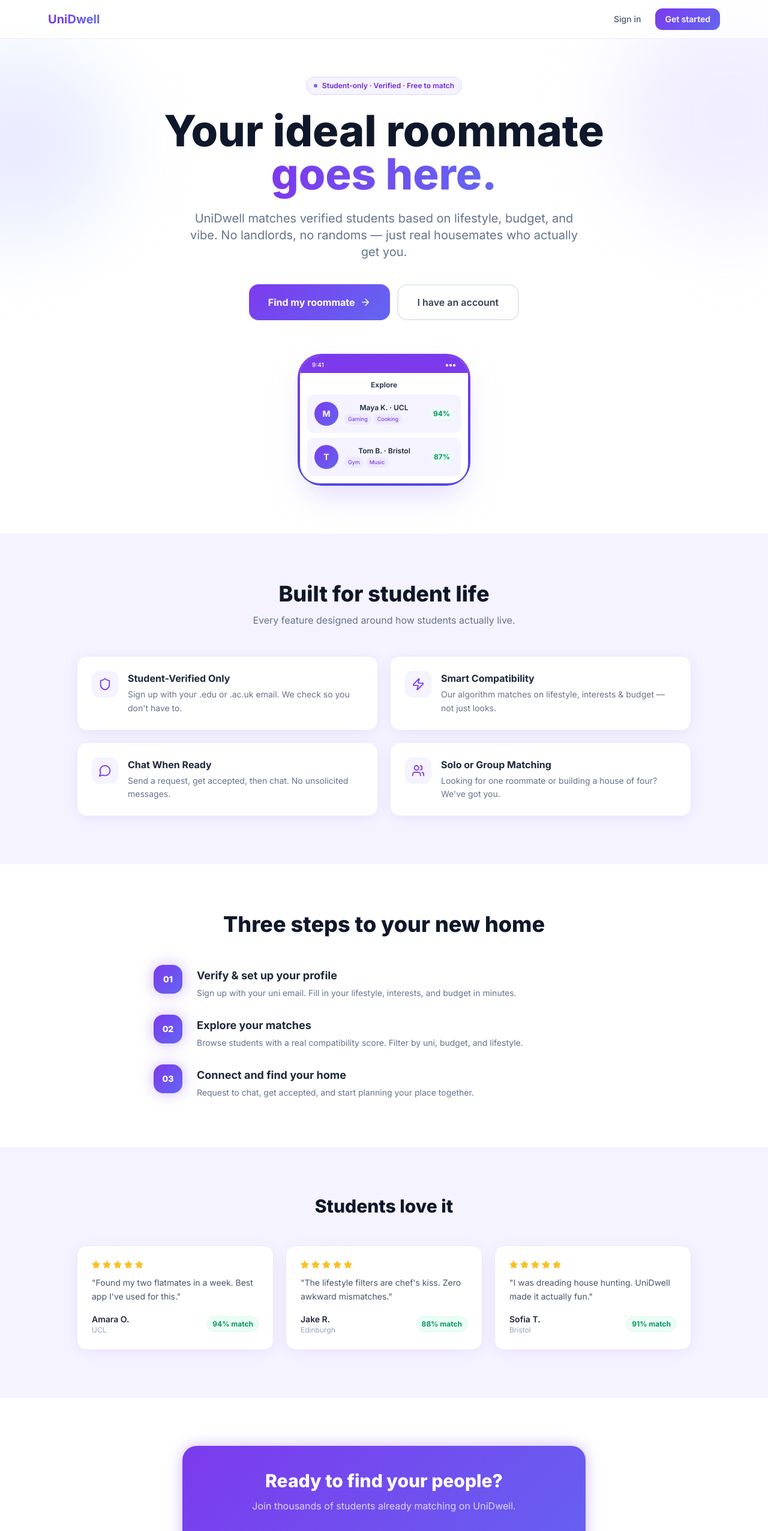
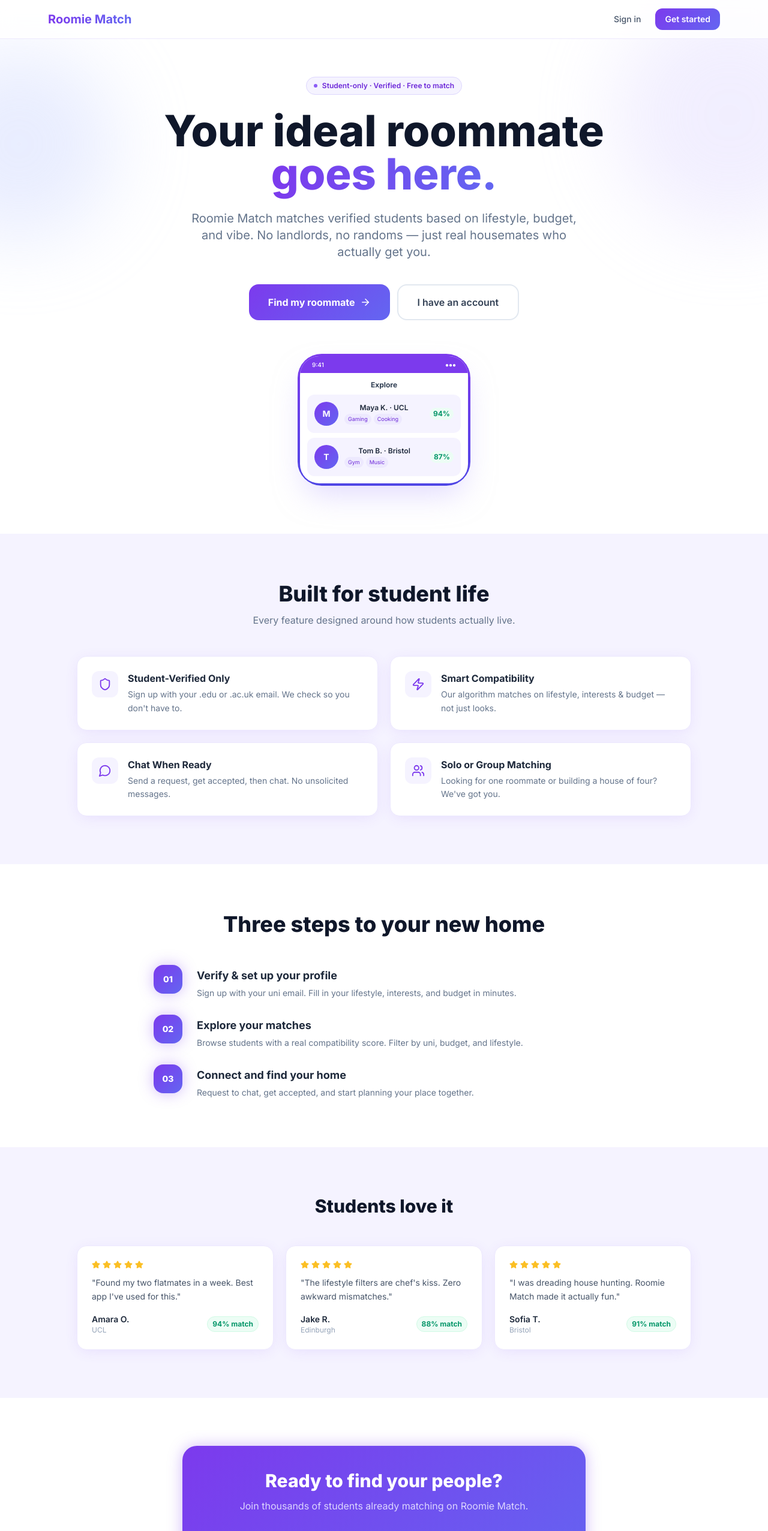
Before and after one commit to Itzjustacoder/unidwell, a Next.js app: page / in a window 1280 px wide. Shown: the top 2553 px of the page at 60% size. Built offline with nearby package versions, Linux system fonts and the light colour scheme.

Commit message:
rebrand UniDwell to Roomie Match

```diff
--- a/src/app/(auth)/login/page.tsx
+++ b/src/app/(auth)/login/page.tsx
@@ -29,7 +29,7 @@ export default function LoginPage() {
     if (loginError) {
       setError(
         loginError.message === 'Email not confirmed'
-          ? 'Please confirm your email first — check your inbox for a link from UniDwell.'
+          ? 'Please confirm your email first — check your inbox for a link from Roomie Match.'
           : loginError.message
       )
     } else {
@@ -40,7 +40,7 @@ export default function LoginPage() {
   return (
     <div className="min-h-screen bg-brand-50 flex flex-col items-center justify-center p-4">
       <Link href="/" className="text-2xl font-extrabold gradient-text mb-8">
-        UniDwell
+        Roomie Match
       </Link>
 
       <div className="w-full max-w-sm bg-white rounded-3xl shadow-card-lg p-8">
--- a/src/app/(auth)/signup/page.tsx
+++ b/src/app/(auth)/signup/page.tsx
@@ -67,7 +67,7 @@ export default function SignupPage() {
     <div className="min-h-screen bg-brand-50 flex flex-col items-center justify-center p-4">
       {/* Logo */}
       <Link href="/" className="text-2xl font-extrabold gradient-text mb-8">
-        UniDwell
+        Roomie Match
       </Link>
 
       <div className="w-full max-w-sm bg-white rounded-3xl shadow-card-lg p-8">
--- a/src/app/layout.tsx
+++ b/src/app/layout.tsx
@@ -2,7 +2,7 @@ import type { Metadata, Viewport } from 'next'
 import './globals.css'
 
 export const metadata: Metadata = {
-  title: 'UniDwell — Find Your Perfect Student Roommate',
+  title: 'Roomie Match — Find Your Perfect Student Roommate',
   description: 'Student-only roommate matching. Verified university students, real compatibility scores, zero awkwardness.',
   keywords: ['student housing', 'roommate matching', 'university accommodation'],
 }
--- a/src/app/page.tsx
+++ b/src/app/page.tsx
@@ -27,7 +27,7 @@ const features = [
 const testimonials = [
   { name: 'Amara O.', uni: 'UCL', text: 'Found my two flatmates in a week. Best app I\'ve used for this.', score: 94 },
   { name: 'Jake R.', uni: 'Edinburgh', text: 'The lifestyle filters are chef\'s kiss. Zero awkward mismatches.', score: 88 },
-  { name: 'Sofia T.', uni: 'Bristol', text: 'I was dreading house hunting. UniDwell made it actually fun.', score: 91 },
+  { name: 'Sofia T.', uni: 'Bristol', text: 'I was dreading house hunting. Roomie Match made it actually fun.', score: 91 },
 ]
 
 export default function LandingPage() {
@@ -37,7 +37,7 @@ export default function LandingPage() {
       {/* NAV */}
       <nav className="fixed top-0 inset-x-0 z-50 bg-white/80 backdrop-blur-md border-b border-brand-100">
         <div className="max-w-6xl mx-auto px-4 h-16 flex items-center justify-between">
-          <span className="text-xl font-bold gradient-text">UniDwell</span>
+          <span className="text-xl font-bold gradient-text">Roomie Match</span>
           <div className="flex items-center gap-3">
             <Link href="/login"
               className="text-sm font-medium text-slate-600 hover:text-brand-600 transition-colors px-3 py-1.5">
@@ -69,7 +69,7 @@ export default function LandingPage() {
           </h1>
 
           <p className="text-lg sm:text-xl text-slate-500 max-w-2xl mx-auto mb-10 leading-relaxed">
-            UniDwell matches verified students based on lifestyle, budget, and vibe.
+            Roomie Match matches verified students based on lifestyle, budget, and vibe.
             No landlords, no randoms — just real housemates who actually get you.
           </p>
 
@@ -212,7 +212,7 @@ export default function LandingPage() {
               Ready to find your people?
             </h2>
             <p className="text-brand-200 mb-8">
-              Join thousands of students already matching on UniDwell.
+              Join thousands of students already matching on Roomie Match.
             </p>
             <div className="flex flex-col sm:flex-row gap-3 justify-center">
               <Link href="/signup"
@@ -235,7 +235,7 @@ export default function LandingPage() {
 
       <footer className="py-8 px-4 border-t border-slate-100 text-center">
         <p className="text-sm text-slate-400">
-          © 2025 UniDwell · Student-only roommate matching
+          © 2025 Roomie Match · Student-only roommate matching
         </p>
       </footer>
     </main>
--- a/src/components/onboarding/OnboardingWizard.tsx
+++ b/src/components/onboarding/OnboardingWizard.tsx
@@ -120,7 +120,7 @@ export default function OnboardingWizard({ userId }: { userId: string }) {
       <div className="bg-white border-b border-brand-100 px-4 pt-safe-top">
         <div className="max-w-lg mx-auto py-4">
           <div className="flex items-center justify-between mb-4">
-            <span className="text-lg font-extrabold gradient-text">UniDwell</span>
+            <span className="text-lg font-extrabold gradient-text">Roomie Match</span>
             <span className="text-sm text-slate-400 font-medium">Step {step} of {TOTAL_STEPS}</span>
           </div>
 
```
Also changed, not shown: 1 other file (tests, documents, lock files or other folders).
